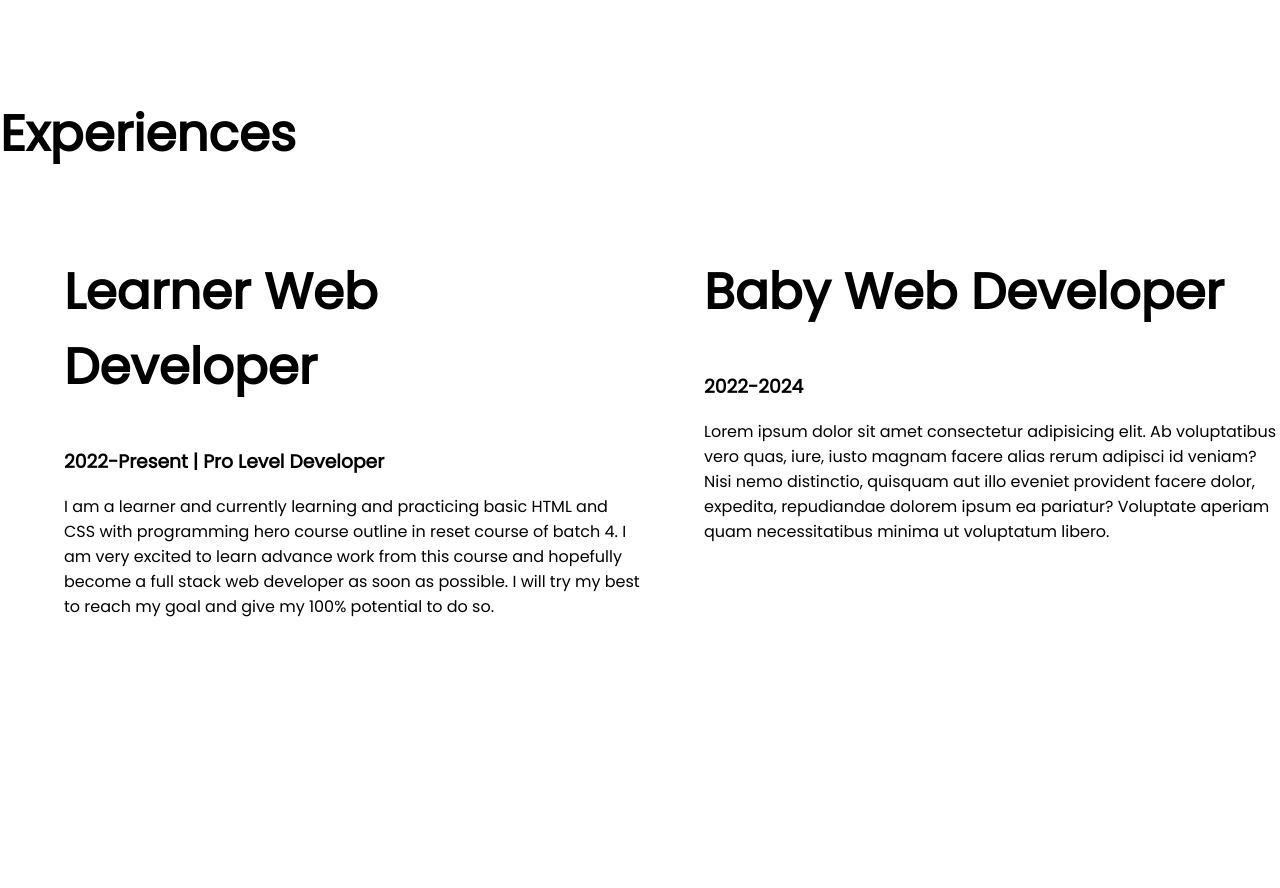
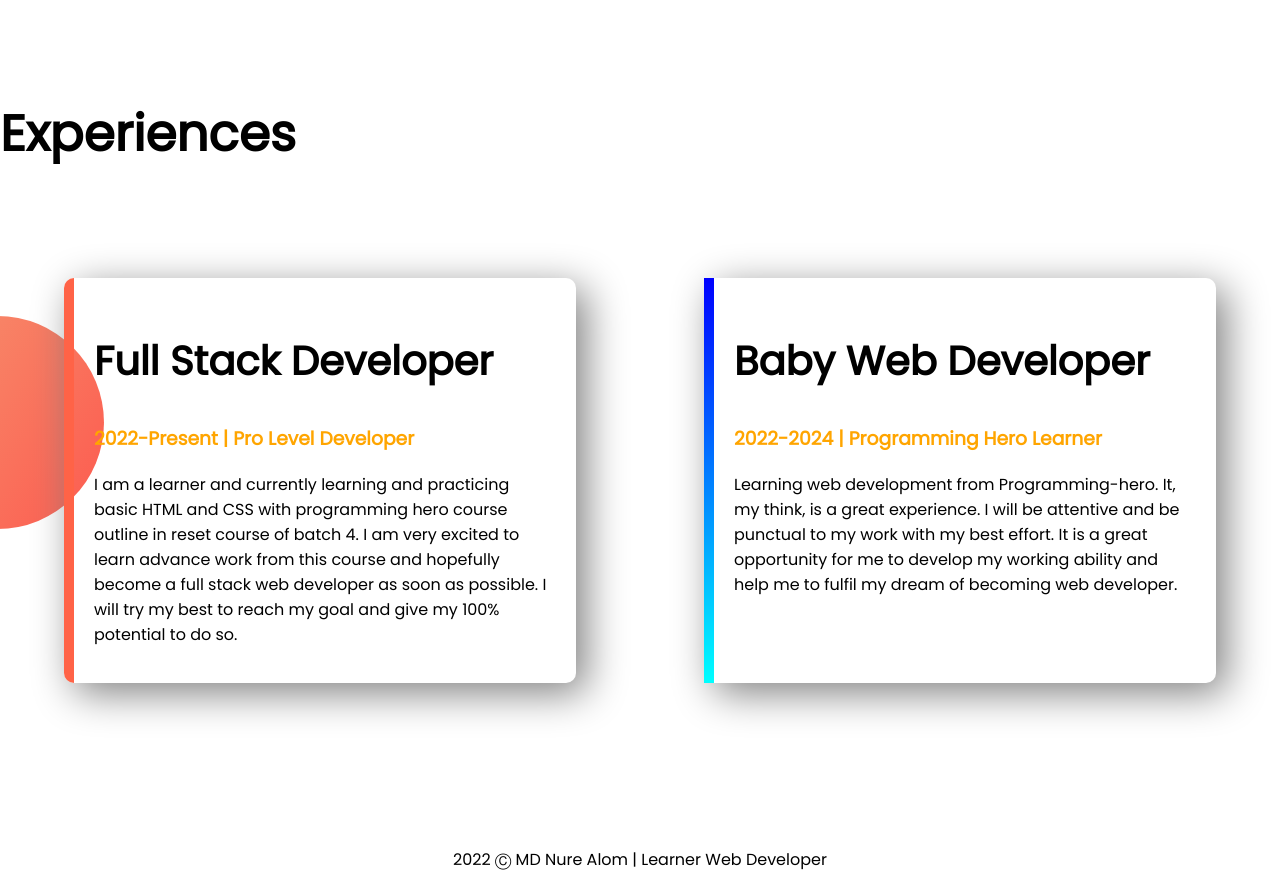
Before and after one commit to webhero-nur/20220703-001-portfolio-website, a plain HTML site: page index.html in a window 1280 px wide. Shown: the part 1017-1905 px from the top of the page. Before the commit the page ends 1752 px from the top, so only its background shows below. Drawn offline with Linux system fonts and the light colour scheme.

Commit message:
Experience design done and footer added

```diff
--- a/index.html
+++ b/index.html
@@ -46,28 +46,26 @@
     <section id="experience-area">
         <h1>Experiences</h1>
         <div class="flexible-container">
-            <div class="half-width">
-                <h1>Learner Web Developer</h1>
-                <h3>2022-Present | Pro Level Developer</h3>
+            <div id="full-stack-dev-box" class="experience-item">
+                <h2>Full Stack Developer</h2>
+                <h3 class="orange-color">2022-Present | Pro Level Developer</h3>
                 <p>I am a learner and currently learning and practicing basic HTML and CSS with programming hero course
                     outline in reset course of batch 4. I am very excited to learn advance work from this course and
                     hopefully become a full stack web developer as soon as possible. I will try my best to reach my goal
-                    and
-                    give my 100% potential to do so.</p>
+                    and give my 100% potential to do so.</p>
             </div>
-            <div class="half-width">
-                <h1>Baby Web Developer</h1>
-                <h3>2022-2024</h3>
-                <p>Lorem ipsum dolor sit amet consectetur adipisicing elit. Ab voluptatibus vero quas, iure, iusto
-                    magnam
-                    facere alias rerum adipisci id veniam? Nisi nemo distinctio, quisquam aut illo eveniet provident
-                    facere
-                    dolor, expedita, repudiandae dolorem ipsum ea pariatur? Voluptate aperiam quam necessitatibus minima
-                    ut
-                    voluptatum libero.</p>
+            <div id="baby-web-dev-box" class="experience-item">
+                <h2>Baby Web Developer</h2>
+                <h3 class="orange-color">2022-2024 | Programming Hero Learner</h3>
+                <p>Learning web development from Programming-hero. It, my think, is a great experience. I will be
+                    attentive and be punctual to my work with my best effort. It is a great opportunity for me to
+                    develop my working ability and help me to fulfil my dream of becoming web developer.</p>
             </div>
         </div>
     </section>
+    <footer>
+        <p>2022 Ⓒ MD Nure Alom | Learner Web Developer</p>
+    </footer>
 </body>
 
 </html>
--- a/style.css
+++ b/style.css
@@ -5,6 +5,10 @@ body {
 
 h1 {
     font-size: 50px;
+}
+
+h2 {
+    font-size: 40px;
 }
 
 .orange-color {
@@ -49,3 +53,32 @@ h1 {
     padding-right: 150px;
     text-align: justify;
 }
+
+#experience-area {
+    background-image: url(images/exp-bg.png);
+    background-repeat: no-repeat;
+    background-position: left;
+}
+
+.experience-item {
+    width: 40%;
+    margin: 5%;
+    padding: 20px;
+    box-shadow: 10px 10px 40px gray;
+    border-radius: 10px;
+}
+
+#full-stack-dev-box {
+    border-left: 10px solid tomato;
+    border-image-slice: 1;
+}
+
+#baby-web-dev-box {
+    border-left: 10px solid;
+    border-image: linear-gradient(blue, cyan);
+    border-image-slice: 1;
+}
+
+footer p {
+    text-align: center;
+}
```
